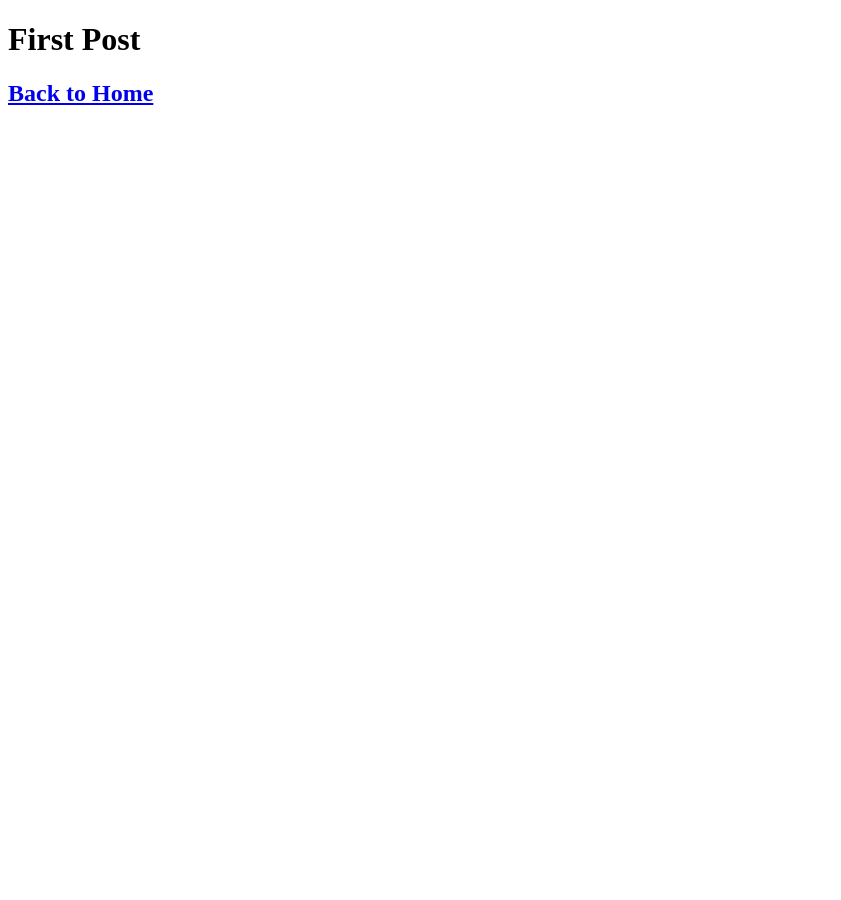
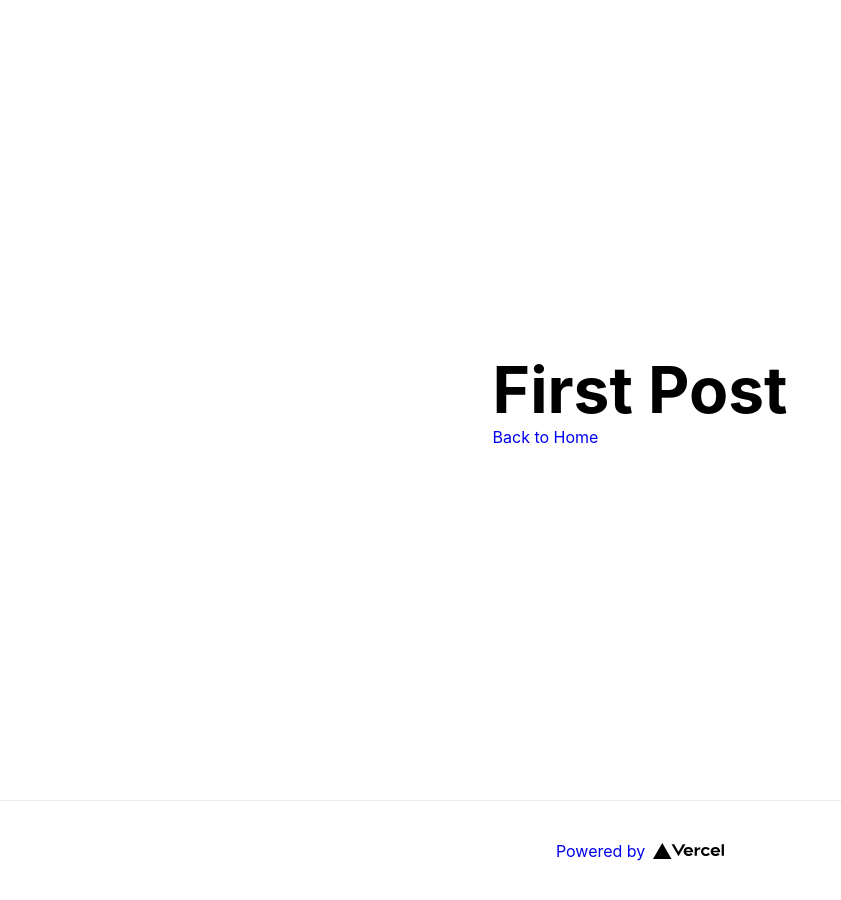
Before and after one commit to nlern/nextjs-blog, a Next.js app: page /posts/first-post in a window 1280 px wide. Shown: the whole page, without its empty margins (0-841 px from the left). Before the commit the page ends 800 px from the top, so only its background shows below. Built offline with nearby package versions, Linux system fonts and the light colour scheme.

Commit message:
1. Added layout, footer components. 2. Added global components, styles. 3. Updated browser title based on page.

```diff
--- /dev/null
+++ b/components/footer/footer.js
@@ -0,0 +1,24 @@
+import Image from 'next/image';
+
+import styles from './footer.module.css';
+
+export default function Footer() {
+  return (
+    <>
+      <footer className={styles.footer}>
+        <a
+          href='https://vercel.com?utm_source=create-next-app&utm_medium=default-template&utm_campaign=create-next-app'
+          target='_blank'
+          rel='noopener noreferrer'
+        >
+          Powered by{' '}
+          <img
+            src='/vercel.svg'
+            alt='Vercel Logo'
+            className='logo'
+          />
+        </a>
+      </footer>
+    </>
+  );
+}
--- /dev/null
+++ b/components/footer/footer.module.css
@@ -0,0 +1,18 @@
+.footer {
+  width: 100%;
+  height: 100px;
+  border-top: 1px solid #eaeaea;
+  display: flex;
+  justify-content: center;
+  align-items: center;
+}
+
+.footer img {
+  margin-left: 0.5rem;
+}
+
+.footer a {
+  display: flex;
+  justify-content: center;
+  align-items: center;
+}
--- /dev/null
+++ b/components/layout/layout.js
@@ -0,0 +1,22 @@
+import Head from 'next/head';
+
+import styles from './layout.module.css';
+
+import Footer from '../footer/footer';
+
+export default function Layout({ children, title = '' }) {
+  return (
+    <>
+      <Head>
+        <meta charSet='utf-8' />
+        <meta name='viewport' content='initial-scale=1.0, width=device-width' />
+        <title>{title ? `${title} - Blog` : 'Blog'}</title>
+        <link rel='icon' href='/favicon.ico' />
+      </Head>
+      <div className={styles.container}>
+        <main>{children}</main>
+      </div>
+      <Footer />
+    </>
+  );
+}
--- /dev/null
+++ b/components/layout/layout.module.css
@@ -0,0 +1,8 @@
+.container {
+  min-height: 100vh;
+  padding: 0 0.5rem;
+  display: flex;
+  flex-direction: column;
+  justify-content: center;
+  align-items: center;
+}
--- /dev/null
+++ b/pages/_app.js
@@ -0,0 +1,5 @@
+import '../styles/global.css';
+
+export default function App({ Component, pageProps }) {
+  return <Component {...pageProps} />;
+}
--- a/pages/posts/first-post.js
+++ b/pages/posts/first-post.js
@@ -1,18 +1,14 @@
-import Head from 'next/head';
 import Link from 'next/link';
+
+import Layout from '../../components/layout/layout';
 
 export default function FirstPost() {
   return (
-    <>
-      <Head>
-        <title>First Post</title>
-      </Head>
-      <h1>First Post</h1>
-      <h2>
-        <Link href='/'>
-          <a>Back to Home</a>
-        </Link>
-      </h2>
-    </>
+    <Layout title='First Post'>
+      <h1 className='title'>First Post</h1>
+      <Link href='/'>
+        <a>Back to Home</a>
+      </Link>
+    </Layout>
   );
 }
--- /dev/null
+++ b/styles/global.css
@@ -0,0 +1,102 @@
+html,
+body {
+  padding: 0;
+  margin: 0;
+  font-family: -apple-system, BlinkMacSystemFont, Segoe UI, Roboto, Oxygen,
+    Ubuntu, Cantarell, Fira Sans, Droid Sans, Helvetica Neue, sans-serif;
+}
+
+* {
+  box-sizing: border-box;
+}
+
+a {
+  text-decoration: none;
+}
+
+.title a {
+  color: #0070f3;
+  text-decoration: none;
+}
+
+.title a:hover,
+.title a:focus,
+.title a:active {
+  text-decoration: underline;
+}
+
+.title {
+  margin: 0;
+  line-height: 1.15;
+  font-size: 4rem;
+}
+
+.title,
+.description {
+  text-align: center;
+}
+
+.description {
+  line-height: 1.5;
+  font-size: 1.5rem;
+}
+
+code {
+  background: #fafafa;
+  border-radius: 5px;
+  padding: 0.75rem;
+  font-size: 1.1rem;
+  font-family: Menlo, Monaco, Lucida Console, Liberation Mono, DejaVu Sans Mono,
+    Bitstream Vera Sans Mono, Courier New, monospace;
+}
+
+.grid {
+  display: flex;
+  align-items: center;
+  justify-content: center;
+  flex-wrap: wrap;
+
+  max-width: 800px;
+  margin-top: 3rem;
+}
+
+.card {
+  margin: 1rem;
+  flex-basis: 45%;
+  padding: 1.5rem;
+  text-align: left;
+  color: inherit;
+  text-decoration: none;
+  border: 1px solid #eaeaea;
+  border-radius: 10px;
+  transition: color 0.15s ease, border-color 0.15s ease;
+}
+
+.card:hover,
+.card:focus,
+.card:active {
+  color: #0070f3;
+  border-color: #0070f3;
+}
+
+.card h3 {
+  margin: 0 0 1rem 0;
+  font-size: 1.5rem;
+}
+
+.card p {
+  margin: 0;
+  font-size: 1.25rem;
+  line-height: 1.5;
+}
+
+.logo {
+  height: 1em;
+}
+
+@media (max-width: 600px) {
+  .grid {
+    width: 100%;
+    flex-direction: column;
+  }
+}
```
Also changed, not shown: pages/index.js (+9 -208 lines).
